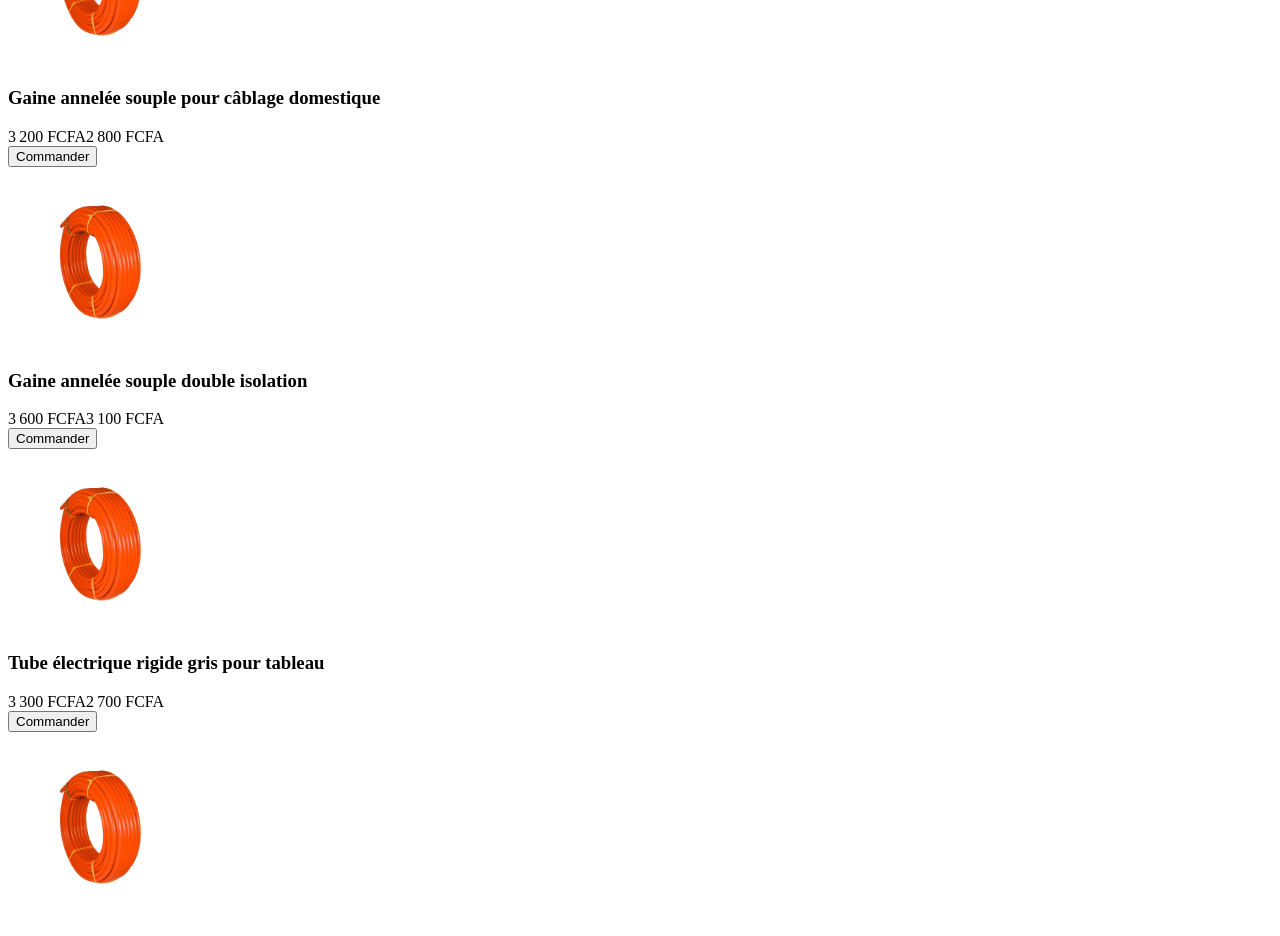
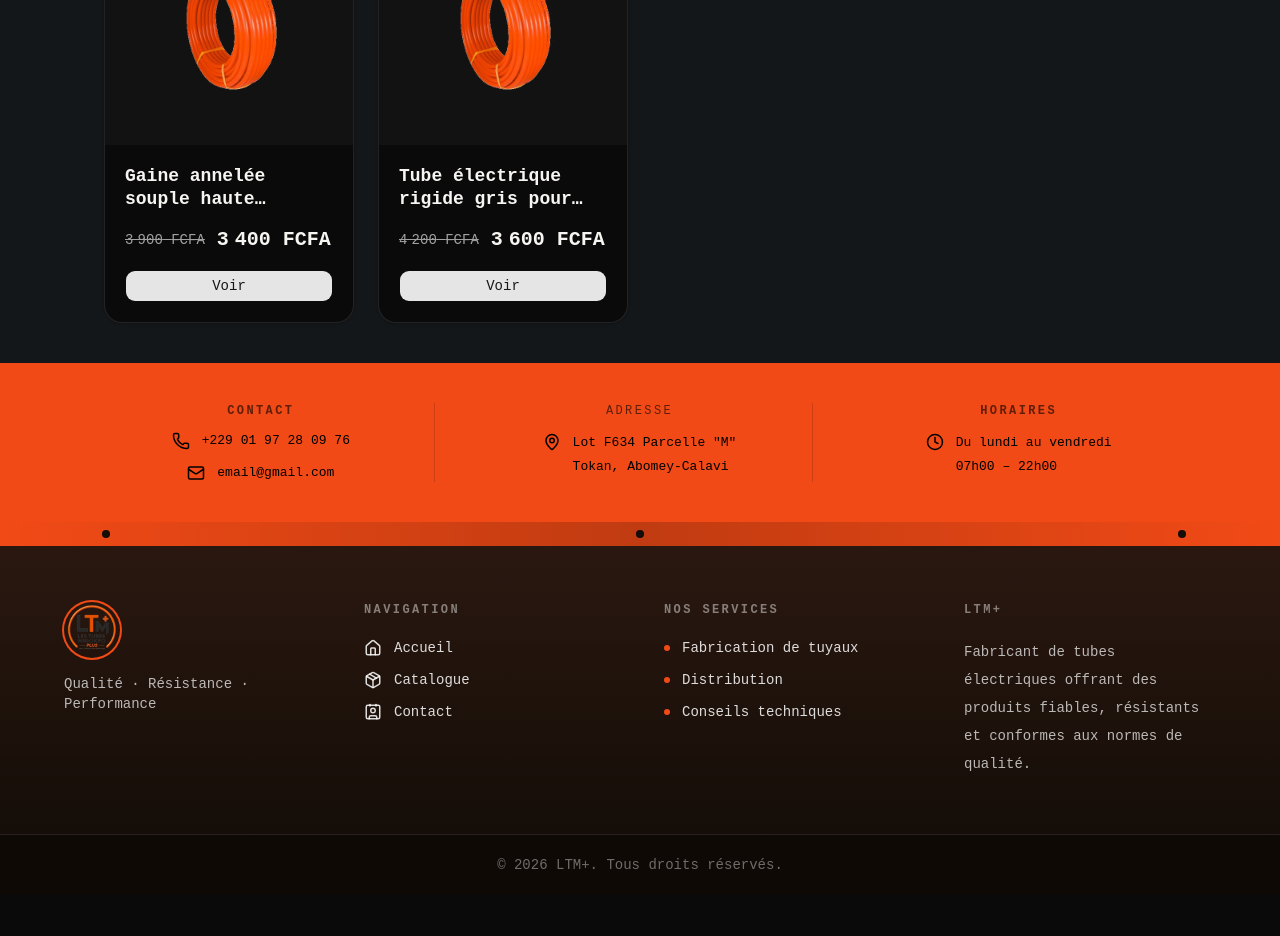
Before and after one commit to mxhackx/ltm_plus, a Next.js app: page /catalog in a window 1280 px wide. Shown: the part 1860-2796 px from the top of the page. After the commit the page ends 2755 px from the top, so only its background shows below. Built offline with nearby package versions, Linux system fonts and the light colour scheme.

Commit message:
add contact and catalog

```diff
--- a/src/app/catalog/page.tsx
+++ b/src/app/catalog/page.tsx
@@ -5,6 +5,7 @@ import Image, { type StaticImageData } from "next/image";
 import tube from "@/../public/tube.jpg";
 import CatalogCard from "@/components/card_catalog";
 import { useMemo, useRef, useState, type FormEvent } from "react";
+import { Button } from "@/components/ui/button";
 
 
 type Product = {
@@ -66,7 +67,7 @@ export default function Catalog() {
       <section className="flex flex-col gap-8 px-6 md:px-10 py-12 max-w-6xl mx-auto w-full">
         <div className="grid md:grid-cols-[1.1fr_1fr] gap-10 items-start">
           <div className="flex flex-col items-center gap-4">
-            <div className="relative w-full aspect-[4/3] rounded-lg overflow-hidden border border-[#DADFE3] dark:border-[#2A2E33] bg-white dark:bg-[#1B1F23]">
+            <div className="relative w-full aspect-4/3 rounded-lg overflow-hidden border border-[#DADFE3] dark:border-[#2A2E33] bg-white dark:bg-[#1B1F23]">
               <Image src={hero.img} alt={hero.name} fill className="object-cover" priority />
               <button
                 type="button"
@@ -130,8 +131,8 @@ export default function Catalog() {
               </div>
             </dl>
           </div>
-        </div>
-
+          <Button className="bg-white w-full p-4">Commander</Button>
+          </div>
         <form onSubmit={handleSearch} className="flex flex-wrap items-center gap-3 mt-4">
           <div className="flex-1 min-w-[220px] flex items-center gap-2 border border-[#DADFE3] dark:border-[#2A2E33] rounded-md px-3 py-2 bg-white dark:bg-[#1B1F23]">
             <Search size={18} className="text-[#7A828A]" aria-hidden />
@@ -182,10 +183,11 @@ export default function Catalog() {
             catégorie.
           </p>
         ) : (
-          <div className="grid grid-cols-1 sm:grid-cols-2 lg:grid-cols-4 gap-6">
-            {filtered.map((item) => (
-              <CatalogCard key={item.name} {...item} />
-            ))}
+          <div className="relative grid grid-cols-1 sm:grid-cols-2 lg:grid-cols-4 gap-6">
+            {filtered.map((item) => {
+              const id = CATALOG.findIndex((product) => product.name === item.name);
+              return <CatalogCard key={item.name} {...item} onOrder={() => {setSlide(id)}}/>
+             })}
           </div>
         )}
       </section>
--- a/src/components/card_catalog.tsx
+++ b/src/components/card_catalog.tsx
@@ -23,8 +23,8 @@ export default function CatalogCard({
   onOrder,
 }: CatalogCardProps) {
   return (
-    <article className="group flex w-full max-w-sm flex-col overflow-hidden rounded-2xl border bg-background shadow-sm transition-all duration-300 hover:-translate-y-1 hover:shadow-lg">
-      <div className="flex items-center justify-center bg-muted/30 p-6">
+    <article onClick={onOrder} className="group relative flex w-full max-w-sm flex-col overflow-hidden rounded-2xl border bg-background shadow-sm transition-all duration-300 hover:-translate-y-1 hover:shadow-lg">
+      <div className="relative flex items-center justify-center bg-muted/30 p-6">
         <Image
           src={img}
           alt={description}
@@ -53,10 +53,9 @@ export default function CatalogCard({
 
         <Button
           type="button"
-          onClick={onOrder}
           className="mt-auto w-full"
         >
-          Commander
+          Voir
         </Button>
       </div>
     </article>
--- a/src/components/footer.tsx
+++ b/src/components/footer.tsx
@@ -20,12 +20,14 @@ const NAV_LINKS = [
 ];
 
 const SERVICES = ["Fabrication de tuyaux", "Distribution", "Conseils techniques"];
+const CONTACT = ["Contact", "+229 01 97 28 09 76", "email@gmail.com"];
+const ADRESS = ["Adresse", `Lot F634 Parcelle "M"`, "Tokan, Abomey-Calavi"];
+const HORAIRE = ["Horaires", "Du lundi au vendredi", "07h00 – 22h00"];
+const NAVIGATION = ["Navigation", "Nos services", ];
+const SOCIETY = "LTM+";
+const DESCRIPTION = "Fabricant de tubes électriques offrant des produits fiables, résistants et conformes aux normes de qualité.";
+const COPYRIGHT = ". Tous droits réservés.";
 
-/**
- * Ligne de jonction — reprend le même motif que le hero (les tubes que
- * fabrique LTM+), pour que le footer se lise comme la suite de la page,
- * pas comme un bloc générique plaqué en bas.
- */
 function ConduitLine({ className = "" }: { className?: string }) {
   return (
     <div className={`relative h-px w-full ${className}`} aria-hidden="true">
@@ -44,63 +46,61 @@ export default function Footer() {
         <div className="mx-auto grid max-w-6xl gap-8 divide-y divide-black/15 px-6 py-10 md:grid-cols-3 md:divide-x md:divide-y-0">
           <div className="flex flex-col gap-3 pb-6 md:px-8 md:pb-0 items-center">
             <p className="text-xs font-semibold uppercase tracking-[0.2em] text-black/60">
-              Contact
+              {CONTACT[0]}
             </p>
             <a href="tel:+22901972809876" className="flex items-center gap-3 hover:underline">
               <Phone size={18} strokeWidth={2} />
-              +229 01 97 28 09 76
+              {CONTACT[1]}
             </a>
             <a href="mailto:email@gmail.com" className="flex items-center gap-3 hover:underline">
               <Mail size={18} strokeWidth={2} />
-              email@gmail.com
+              {CONTACT[2]}
             </a>
           </div>
 
           <div className="flex flex-col gap-3 py-6 md:px-8 md:py-0 items-center">
-            <p className="text-xs font-semibold uppercase tracking-[0.2em] text-black/60">
-              Adresse
+            <p className="text-xs font-;semibold uppercase tracking-[0.2em] text-black/60">
+              {ADRESS[0]}
             </p>
             <div className="flex items-start gap-3">
               <MapPin size={18} strokeWidth={2} className="mt-0.5 shrink-0" />
               <p className="leading-6">
-                Lot F634 Parcelle {`"M"`}
+                {ADRESS[1]}
                 <br />
-                Tokan, Abomey-Calavi
+                {ADRESS[2]}
               </p>
             </div>
           </div>
 
           <div className="flex flex-col gap-3 pt-6 md:px-8 md:pt-0 items-center">
             <p className="text-xs font-semibold uppercase tracking-[0.2em] text-black/60">
-              Horaires
+              {HORAIRE[0]}
             </p>
             <div className="flex items-start gap-3">
               <Clock size={18} strokeWidth={2} className="mt-0.5 shrink-0" />
               <p className="leading-6">
-                Du lundi au vendredi
+                {HORAIRE[1]}
                 <br />
-                07h00 – 22h00
+                {HORAIRE[2]}
               </p>
             </div>
           </div>
         </div>
       </section>
 
-      <ConduitLine className="bg-(--orange)" />
+      <ConduitLine className="bg-(--orange) p-3"/>
 
-      <section className="bg-gradient-to-b from-[#2a1810] to-[#150d08] px-6 py-14 text-white">
+      <section className="bg-linear-to-b from-[#2a1810] to-[#150d08] px-6 py-14 text-white">
         <div className="mx-auto grid max-w-6xl gap-12 md:grid-cols-4">
-          {/* Logo */}
           <div className="flex flex-col gap-4">
             <div className="relative h-[56px] w-[56px] overflow-hidden rounded-full ring-2 ring-(--orange)">
               <Image src={logo} alt="LTM+ Logo" fill className="object-cover" />
             </div>
             <p className="text-sm text-white/70">Qualité · Résistance · Performance</p>
           </div>
-
           <div>
             <h3 className="mb-5 text-xs font-semibold uppercase tracking-[0.2em] text-white/45">
-              Navigation
+              {NAVIGATION[0]}
             </h3>
             <nav className="flex flex-col gap-3">
               {NAV_LINKS.map(({ name, href, icon: Icon }) => (
@@ -123,7 +123,7 @@ export default function Footer() {
 
           <div>
             <h3 className="mb-5 text-xs font-semibold uppercase tracking-[0.2em] text-white/45">
-              Nos services
+              {NAVIGATION[1]}
             </h3>
             <ul className="flex flex-col gap-3 text-sm text-white/85">
               {SERVICES.map((service) => (
@@ -137,18 +137,17 @@ export default function Footer() {
 
           <div>
             <h3 className="mb-5 text-xs font-semibold uppercase tracking-[0.2em] text-white/45">
-              LTM+
+              {SOCIETY}
             </h3>
             <p className="text-sm leading-7 text-white/70">
-              Fabricant de tubes électriques offrant des produits fiables,
-              résistants et conformes aux normes de qualité.
+              {DESCRIPTION}
             </p>
           </div>
         </div>
       </section>
 
       <div className="border-t border-white/10 bg-[#0f0906] py-5 text-center text-sm text-white/40">
-        © {new Date().getFullYear()} LTM+. Tous droits réservés.
+        {`©`} {new Date().getFullYear()} {SOCIETY}{COPYRIGHT}
       </div>
     </footer>
   );
--- a/src/components/header.tsx
+++ b/src/components/header.tsx
@@ -5,6 +5,7 @@ import Image from "next/image";
 import logo from "@/../public/logo.png";
 import Link from "next/link";
 import { usePathname } from "next/navigation";
+import "@/app/globals.css";
 import {
   Moon,
   Sun,
@@ -51,6 +52,7 @@ const LINKS = [
   { name: "Contact", href: "/contact", icon: Phone },
   { name: "À propos", href: "/about", icon: Info },
 ];
+const MENU_CONTACT = "Nous contacter";
 
 function ThemeToggle({
   dark,
@@ -245,7 +247,6 @@ export default function Header() {
                 }`}
               >
                 <Icon size={18} />
-
                 <span className="flex-1">{name}</span>
 
                 <ChevronRight size={16} className="opacity-60" />
@@ -261,7 +262,7 @@ export default function Header() {
             className="flex items-center justify-center gap-2 rounded-full bg-(--orange) py-3 font-medium text-black shadow-[0_0_25px_-6px_var(--orange)] transition hover:brightness-110"
           >
             <Phone size={18} />
-            Nous contacter
+            {MENU_CONTACT}
           </Link>
         </div>
       </aside>
```
